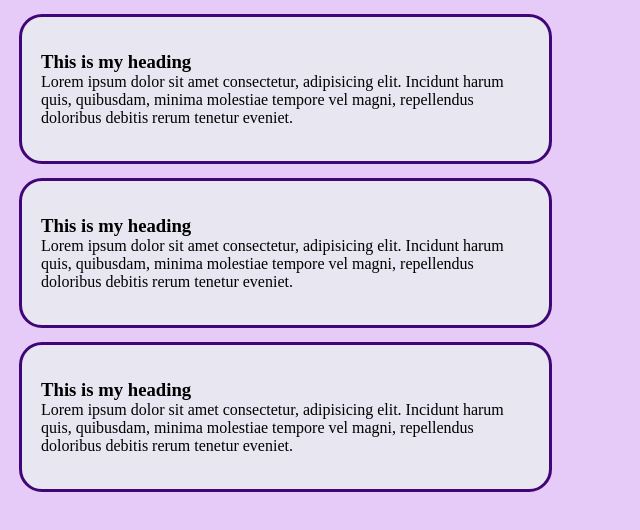
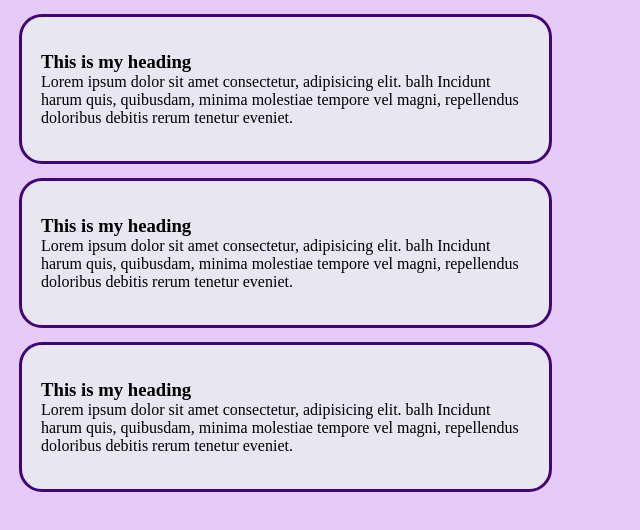
Before and after one commit to Vishal-raj-1/Web-Development_Bootcamp, a plain HTML site: page BoxModel,Margin,Padding_in_CSS.html in a window 1280 px wide. Shown: the whole page, without its empty margins (0-640 px from the left). Drawn offline with Linux system fonts and the light colour scheme.

Commit message:
Update BoxModel,Margin,Padding_in_CSS.html

```diff
--- a/BoxModel,Margin,Padding_in_CSS.html
+++ b/BoxModel,Margin,Padding_in_CSS.html
@@ -51,17 +51,17 @@
 <body>
     <div class="container">
         <h3>This is my heading</h3>
-        <p id="first">Lorem ipsum dolor sit amet consectetur, adipisicing elit. Incidunt harum quis, quibusdam, minima molestiae tempore vel magni, repellendus doloribus debitis rerum tenetur eveniet.</p>
+        <p id="first">Lorem ipsum dolor sit amet consectetur, adipisicing elit. balh Incidunt harum quis, quibusdam, minima molestiae tempore vel magni, repellendus doloribus debitis rerum tenetur eveniet.</p>
     </div>
 
     <div class="container">
         <h3>This is my heading</h3>
-        <p id="second">Lorem ipsum dolor sit amet consectetur, adipisicing elit. Incidunt harum quis, quibusdam, minima molestiae tempore vel magni, repellendus doloribus debitis rerum tenetur eveniet.</p>
+        <p id="second">Lorem ipsum dolor sit amet consectetur, adipisicing elit. balh Incidunt harum quis, quibusdam, minima molestiae tempore vel magni, repellendus doloribus debitis rerum tenetur eveniet.</p>
     </div>
 
     <div class="container">
         <h3>This is my heading</h3>
-        <p id="third">Lorem ipsum dolor sit amet consectetur, adipisicing elit. Incidunt harum quis, quibusdam, minima molestiae tempore vel magni, repellendus doloribus debitis rerum tenetur eveniet.</p>
+        <p id="third">Lorem ipsum dolor sit amet consectetur, adipisicing elit. balh Incidunt harum quis, quibusdam, minima molestiae tempore vel magni, repellendus doloribus debitis rerum tenetur eveniet.</p>
     </div>
 </body>
 </html>
```
